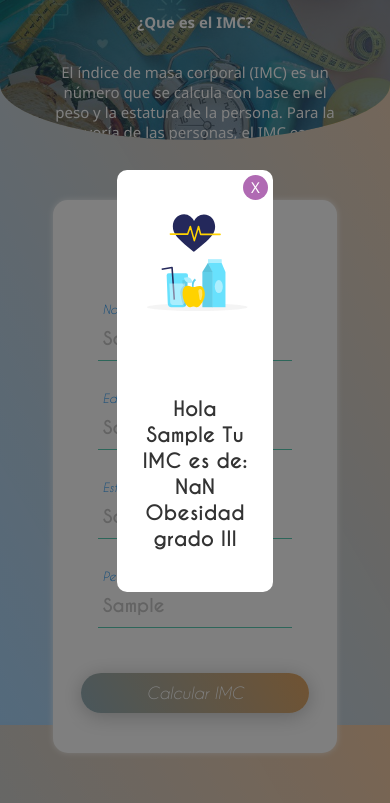
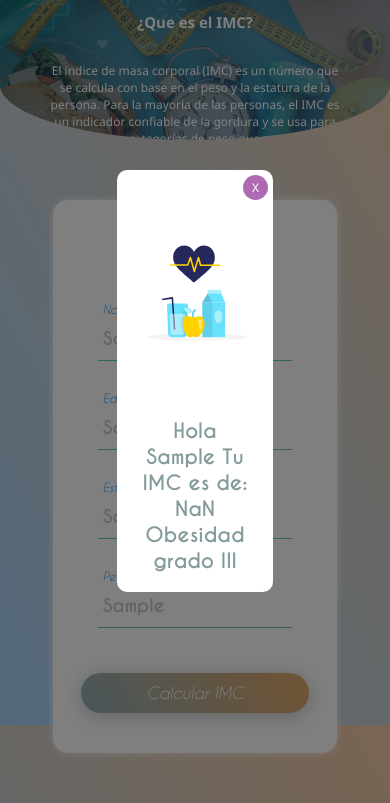
Before and after one commit to CesarOtero9/PWeb2, a plain HTML site: page Tareas/IMC/IMC.html in a window 390 px wide. Both pictures are taken after typing "Sample", "Sample", "Sample", "Sample" into the empty fields and a click on the button "Calcular IMC". Shown: the part 175-978 px from the top of the page. Drawn offline with nearby package versions, Linux system fonts and the light colour scheme.

Commit message:
Terminando IMC1

```diff
--- a/Tareas/IMC/Recursos/CSS/IMC.css
+++ b/Tareas/IMC/Recursos/CSS/IMC.css
@@ -245,15 +245,22 @@ input:focus~.barra::before {
 
 .modal>img {
 	height: 50%;
+	margin: 1px;
 }
 
 .modalTextos{
 	font-family: TextoPrincipal;
 	font-size: 20px;
-	color: #333;
+	color: rgba(8, 56, 56, 0.5);
 	width: 70%;
-	margin: 40px auto;
+	margin: 1px auto;
 	text-align: center;
+
+}
+
+.textoF{
+	margin: 1px auto;
+	padding: 1px auto;
 }
 
 @media screen and (max-width: 768px) {
@@ -285,7 +292,7 @@ input:focus~.barra::before {
 	p {
 		padding-bottom: 0%;
 		margin-bottom: 0%;
-		font-size: 15px;
+		font-size: 12px;
 	}
 
 	form {
```
